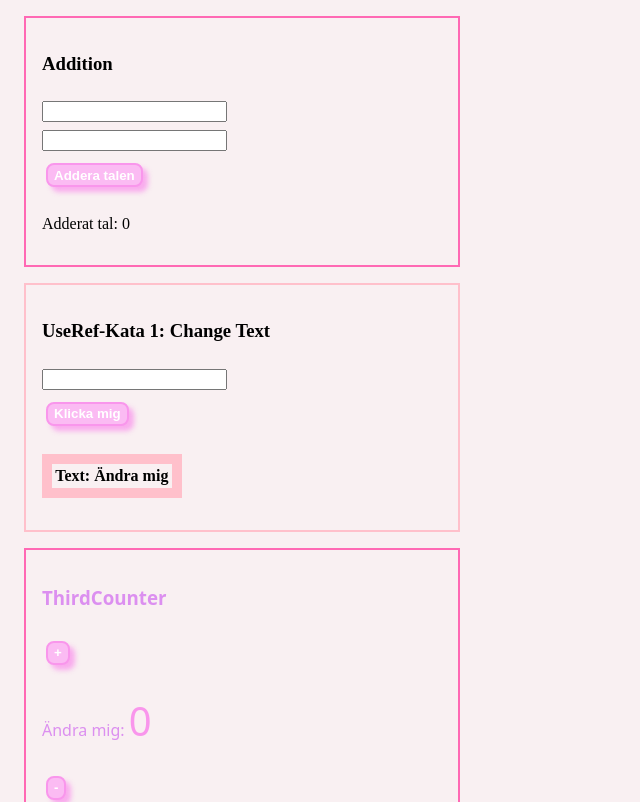
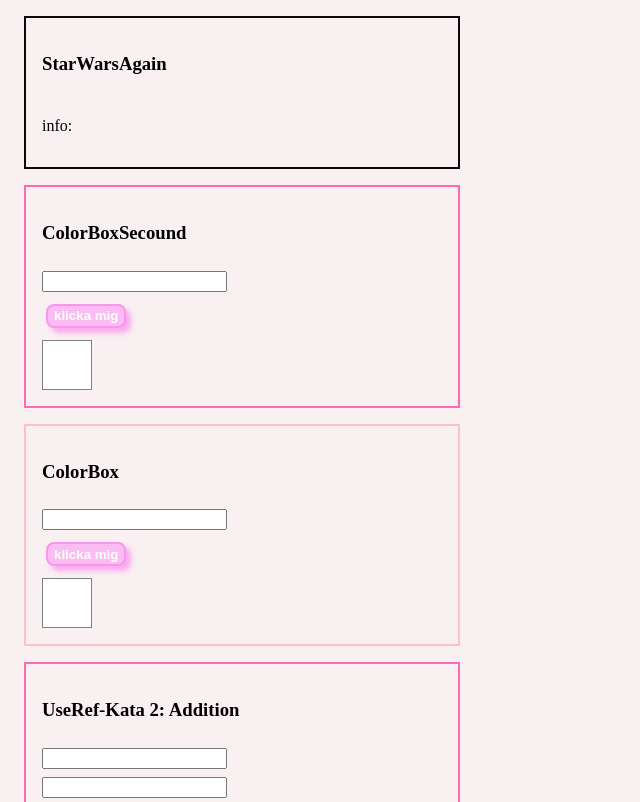
Before and after one commit to naathaliie/useReducer-kata-ts, a React (Vite) app: page / in a window 1280 px wide. Shown: the top 802 px of the page, without its empty margins (0-640 px from the left). Built offline with nearby package versions, Linux system fonts and the light colour scheme; no server answers; a web font is replaced by a local one.

Commit message:
starWarsAgain.useEffect-api

```diff
--- a/src/Addition.tsx
+++ b/src/Addition.tsx
@@ -1,6 +1,11 @@
 /* En ny komponent Addition som har två inputfält och en
 knapp samt en p-tagg. När användaren klickar på knappen
-ska siffrorna i fälten adderas och summan visas i p-taggen */
+ska siffrorna i fälten adderas och summan visas i p-taggen.
+
+UTMANING: Se till att komponenten Addition fungerar oavsett
+vad användaren stoppar i textfälten. Töm fälten när man
+klickar på knappen. Sätt fokus tillbaka på första textfältet.
+Se till att taborder är korrekt.*/
 
 import { useReducer, useRef } from "react";
 
@@ -20,7 +25,7 @@ const ACTION = {
   ADDITION: "addition",
 };
 
-const additionReducer = (state: State, { type, payload }: Action) => {
+const additionReducer = (state: State, { type, payload = 0 }: Action) => {
   switch (type) {
     case ACTION.ADDITION:
       return { count: payload };
@@ -38,8 +43,8 @@ const Addition = () => {
   /* Vid klick samlas inputRef värdena in och parsas om till datatypen numer.
   Därefter anropas dispatch-funktionen som får parametrarna type och payload (i payload adderas tal 1 och 2) */
   const handleOnClick = () => {
-    const value1 = Number(input1Ref.current?.value);
-    const value2 = Number(input2Ref.current?.value);
+    const value1 = Number(input1Ref.current?.value) || 0;
+    const value2 = Number(input2Ref.current?.value) || 0;
 
     dispatch({
       type: ACTION.ADDITION,
@@ -49,7 +54,7 @@ const Addition = () => {
 
   return (
     <div className="additionDiv">
-      <h3>Addition</h3>
+      <h3>UseRef-Kata 2: Addition</h3>
       <div>
         <input ref={input1Ref} type="text" />
       </div>
--- a/src/App.css
+++ b/src/App.css
@@ -126,3 +126,48 @@ button:hover{
     flex-direction: column;
     gap: 0.5rem;
 }
+
+.colorBoxDiv{
+    height: auto;
+    width: 25rem;
+    border: solid pink 2px;
+    margin: 1rem;
+    padding: 1rem;
+    display: flex;
+    flex-direction: column;
+    gap: 0.5rem;
+
+    .theColorBox{
+        width: 3rem;
+        height: 3rem;
+        border: solid grey 1px;
+    }
+}
+
+.colorBoxSecoundDiv{
+    height: auto;
+    width: 25rem;
+    border: solid hotpink 2px;
+    margin: 1rem;
+    padding: 1rem;
+    display: flex;
+    flex-direction: column;
+    gap: 0.5rem;
+
+    .theColorDiv{
+        width: 3rem;
+        height: 3rem;
+        border: solid grey 1px;
+    }
+}
+
+.starWarsAgainDiv{
+    height: auto;
+    width: 25rem;
+    border: solid rgb(8, 8, 8) 2px;
+    margin: 1rem;
+    padding: 1rem;
+    display: flex;
+    flex-direction: column;
+    gap: 0.5rem;
+}
--- a/src/App.tsx
+++ b/src/App.tsx
@@ -1,14 +1,20 @@
 import Addition from "./Addition";
 import "./App.css";
 import ChangeText from "./ChangeText";
+import ColorBox from "./ColorBox";
+import ColorBoxSecound from "./ColorBoxSecound";
 import Counter from "./Counter";
 import SecondCounter from "./SecondCounter";
+import StarWarsAgain from "./StarWarsAgain";
 import SwApi from "./SwApi";
 import ThirdCounter from "./ThirdCounter";
 
 function App() {
   return (
     <>
+      <StarWarsAgain />
+      <ColorBoxSecound />
+      <ColorBox />
       <Addition />
       <ChangeText />
       <ThirdCounter />
--- /dev/null
+++ b/src/ColorBox.tsx
@@ -0,0 +1,58 @@
+/* Skapa komponenten ColorBox som innehåller ett textfält,
+en knapp och en div. När användaren klickar på knappen
+ska diven få den färgen som användaren skrivit i textfältet. */
+
+import { useReducer, useRef } from "react";
+type State = {
+  color: string;
+};
+
+type Action = {
+  type: string;
+  payload: string;
+};
+
+const ACTION = {
+  CHANGE_COLOR: "changeColor",
+};
+const colorReducer = (state: State, { type, payload }: Action) => {
+  switch (type) {
+    case ACTION.CHANGE_COLOR:
+      return { color: payload };
+
+    default:
+      return state;
+  }
+};
+
+const ColorBox = () => {
+  const [state, dispatch] = useReducer(colorReducer, { color: "white" });
+  const inputRef = useRef<HTMLInputElement>(null);
+
+  const handleOnChange = () => {
+    let color = String(inputRef.current?.value);
+
+    dispatch({
+      type: ACTION.CHANGE_COLOR,
+      payload: color,
+    });
+  };
+
+  return (
+    <div className="colorBoxDiv">
+      <h3>ColorBox</h3>
+      <div>
+        <input ref={inputRef} type="text" />
+      </div>
+      <div>
+        <button onClick={handleOnChange}>klicka mig</button>
+      </div>
+      <div
+        className="theColorBox"
+        style={{ backgroundColor: state.color }}
+      ></div>
+    </div>
+  );
+};
+
+export default ColorBox;
--- /dev/null
+++ b/src/ColorBoxSecound.tsx
@@ -0,0 +1,59 @@
+/* /* Skapa komponenten ColorBox som innehåller ett textfält,
+en knapp och en div. När användaren klickar på knappen
+ska diven få den färgen som användaren skrivit i textfältet. */
+
+import { useReducer, useRef } from "react";
+
+type Action = {
+  type: string;
+  payload: string;
+};
+
+type State = {
+  color: string;
+};
+
+const ACTIONS = {
+  CHANGE_COLOR: "changeColor",
+};
+
+const colorReducer = (state: State, { type, payload }: Action) => {
+  switch (type) {
+    case ACTIONS.CHANGE_COLOR:
+      return { color: payload };
+
+    default:
+      return state;
+  }
+};
+
+const ColorBoxSecound = () => {
+  const inputRef = useRef<HTMLInputElement>(null);
+  const [state, dispatch] = useReducer(colorReducer, { color: "white" });
+  return (
+    <div className="colorBoxSecoundDiv">
+      <h3>ColorBoxSecound</h3>
+      <div>
+        <input ref={inputRef} type="text" />
+      </div>
+      <div>
+        <button
+          onClick={() => {
+            dispatch({
+              type: ACTIONS.CHANGE_COLOR,
+              payload: inputRef.current?.value || "",
+            });
+          }}
+        >
+          klicka mig
+        </button>
+      </div>
+      <div
+        className="theColorDiv"
+        style={{ backgroundColor: state.color }}
+      ></div>
+    </div>
+  );
+};
+
+export default ColorBoxSecound;
--- /dev/null
+++ b/src/StarWarsAgain.tsx
@@ -0,0 +1,34 @@
+/* Hämta ett API och svisa upp någonting i från det med useEffect(); */
+
+import { useState, useEffect } from "react";
+
+const StarWarsAgain = () => {
+  const [swCaracter, setSwCaracter] = useState("");
+
+  useEffect(() => {
+    const apiURL = "https://swapi.py4e.com/api/people/";
+
+    const fetchAPI = async () => {
+      const response = await fetch(apiURL);
+      if (!response.ok) {
+        throw Error("Failed to load data");
+      } else {
+        const data = await response.json();
+        setSwCaracter(data.results[3].name);
+      }
+    };
+
+    fetchAPI();
+
+    return () => {};
+  }, []);
+
+  return (
+    <div className="starWarsAgainDiv">
+      <h3>StarWarsAgain</h3>
+      <p>info: {swCaracter}</p>
+    </div>
+  );
+};
+
+export default StarWarsAgain;
--- a/src/SwApi.tsx
+++ b/src/SwApi.tsx
@@ -14,8 +14,12 @@ const SwApi = () => {
 
     const fetchAPI = async () => {
       const response = await fetch(apiURL);
-      const data = await response.json();
-      if (!ignore) {
+
+      if (!response.ok) {
+        throw Error("Failed to load data");
+      } else {
+        const data = await response.json();
+
         setCharacter({
           name: data.results[0].name,
           height: data.results[0].height,
@@ -24,12 +28,9 @@ const SwApi = () => {
       }
     };
 
-    let ignore = false;
     fetchAPI();
 
-    return () => {
-      ignore = true;
-    };
+    return () => {};
   }, []);
 
   return (
```
